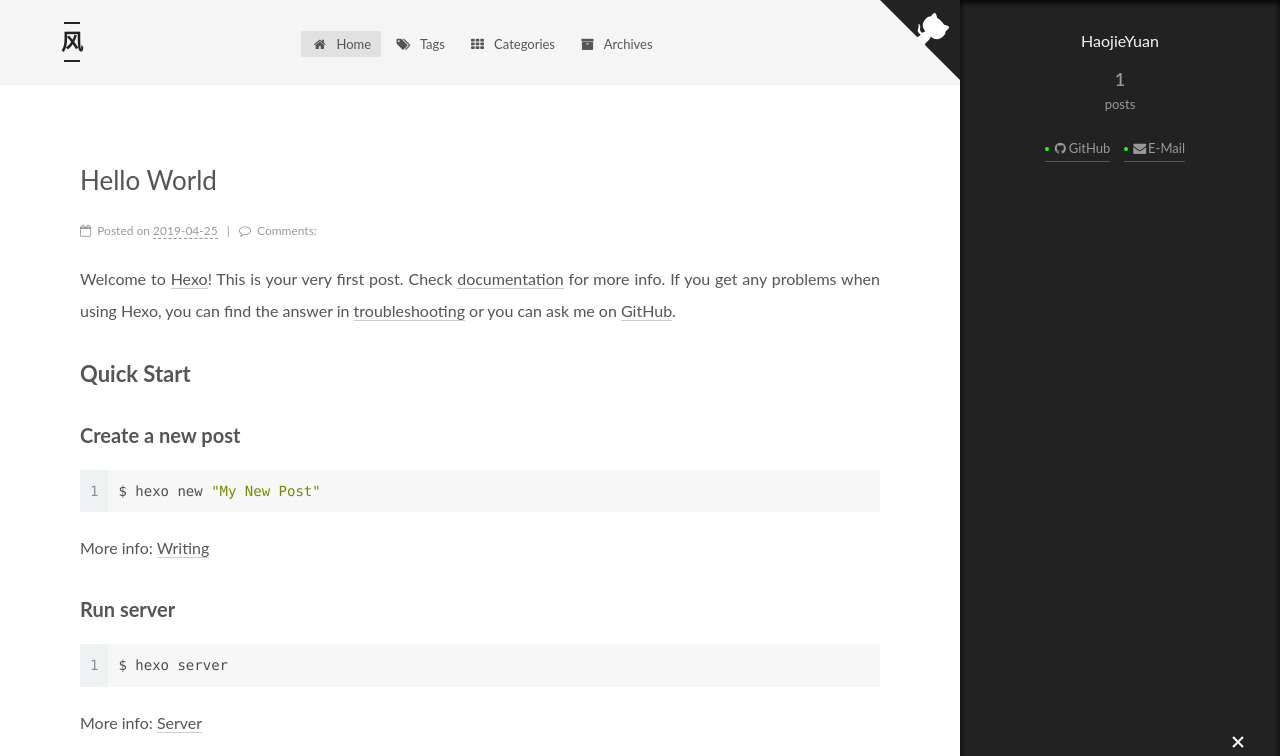
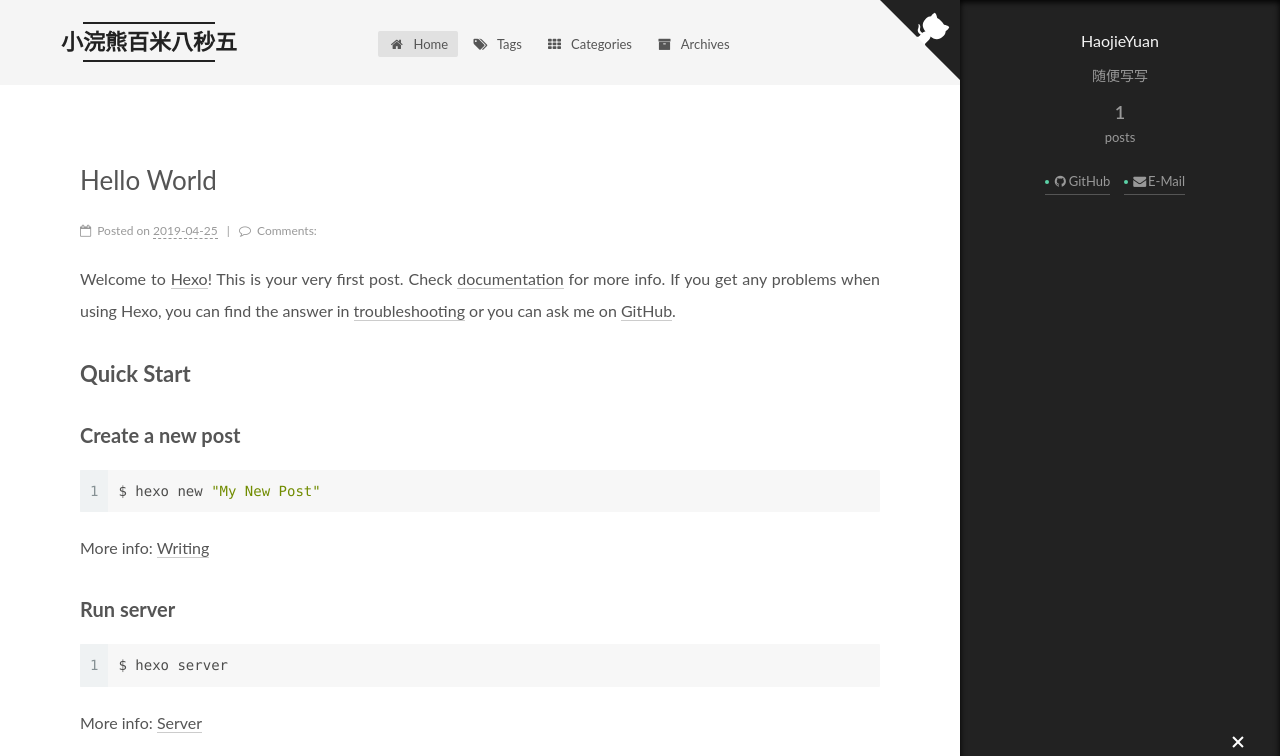
Before and after one commit to HaojieYuan/haojieyuan.github.io, a plain HTML site: page index.html in a window 1280 px wide. Both pictures are taken after a click on the element 1238 px from the left and 743 px from the top of the page. Shown: the top 756 px of the page. Drawn offline with Linux system fonts and the light colour scheme; a script that the page names is missing.

Commit message:
Site updated: 2019-04-25 13:03:33

```diff
--- a/css/main.css
+++ b/css/main.css
@@ -1833,7 +1833,7 @@ pre .javascript .function {
   width: 4px;
   height: 4px;
   border-radius: 50%;
-  background: #1aff1a;
+  background: #5bd2a7;
 }
 .feed-link,
 .chat {
--- a/index.html
+++ b/index.html
@@ -96,13 +96,16 @@
 
 
 
-  <meta property="og:type" content="website">
-<meta property="og:title" content="风">
+  <meta name="description" content="随便写写">
+<meta property="og:type" content="website">
+<meta property="og:title" content="小浣熊百米八秒五">
 <meta property="og:url" content="http://yoursite.com/index.html">
-<meta property="og:site_name" content="风">
+<meta property="og:site_name" content="小浣熊百米八秒五">
+<meta property="og:description" content="随便写写">
 <meta property="og:locale" content="default">
 <meta name="twitter:card" content="summary">
-<meta name="twitter:title" content="风">
+<meta name="twitter:title" content="小浣熊百米八秒五">
+<meta name="twitter:description" content="随便写写">
 
 
 
@@ -120,7 +123,7 @@
   };
 </script>
 
-  <title>风</title>
+  <title>小浣熊百米八秒五</title>
 
 
 
@@ -180,7 +183,7 @@
     <div class="custom-logo-site-title">
       <a href="/" class="brand" rel="start">
         <span class="logo-line-before"><i></i></span>
-        <span class="site-title">风</span>
+        <span class="site-title">小浣熊百米八秒五</span>
         <span class="logo-line-after"><i></i></span>
       </a>
     </div>
@@ -331,12 +334,12 @@
 
     <span hidden itemprop="author" itemscope itemtype="http://schema.org/Person">
       <meta itemprop="name" content="HaojieYuan">
-      <meta itemprop="description" content>
+      <meta itemprop="description" content="随便写写">
       <meta itemprop="image" content="/images/avatar.gif">
     </span>
 
     <span hidden itemprop="publisher" itemscope itemtype="http://schema.org/Organization">
-      <meta itemprop="name" content="风">
+      <meta itemprop="name" content="小浣熊百米八秒五">
     </span>
 
 
@@ -504,7 +507,7 @@
           <div class="site-author motion-element" itemprop="author" itemscope itemtype="http://schema.org/Person">
 
               <p class="site-author-name" itemprop="name">HaojieYuan</p>
-              <div class="site-description motion-element" itemprop="description"></div>
+              <div class="site-description motion-element" itemprop="description">随便写写</div>
           </div>
 
 
```
Also changed, not shown: 2019/04/25/hello-world/index.html (+6 -6 lines), archives/2019/04/index.html (+10 -7 lines), archives/2019/index.html (+10 -7 lines), archives/index.html (+10 -7 lines), categories/index.html (+8 -5 lines), tags/index.html (+8 -5 lines).
